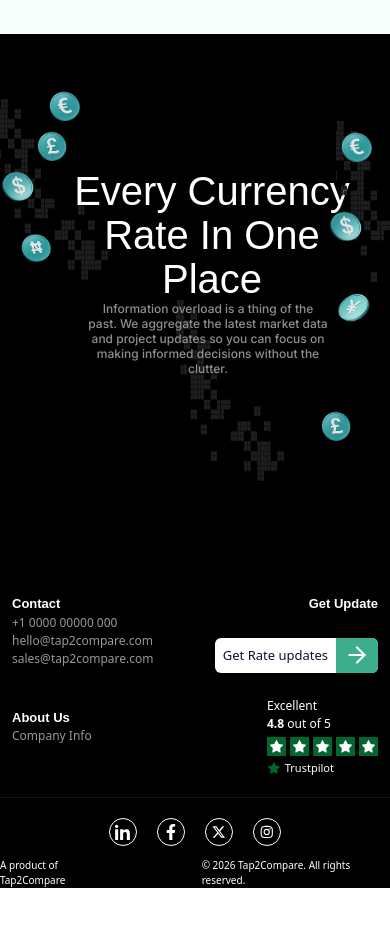
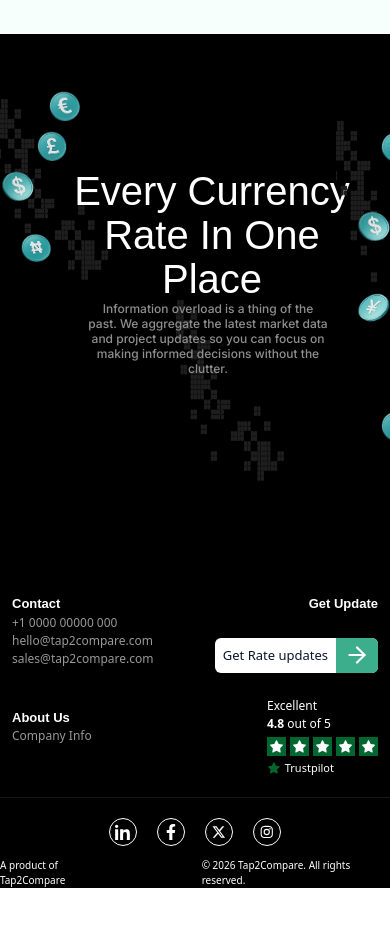
Before and after one commit to AbiolaDave/t2c, a Next.js app: page / in a window 390 px wide. Shown: the part 2260-3186 px from the top of the page. Built offline with nearby package versions, Linux system fonts and the light colour scheme; a web font is replaced by a local one.

Commit message:
second commit

```diff
--- a/src/components/Footer/MobileFooter.tsx
+++ b/src/components/Footer/MobileFooter.tsx
@@ -46,28 +46,28 @@ const UpperFooter = () => {
             alt="Euro Coin"
             width={100}
             height={100}
-            className="w-[40.04px] h-[35.78px] lg:w-23.25 lg:h-21.25 mt-20.25 absolute ml-80 lg:ml-250"
+            className="w-[40.04px] h-[35.78px] lg:w-23.25 lg:h-21.25 mt-20.25 absolute ml-90 lg:ml-250"
           />
           <Image
             src="/dollar.png"
             alt="Dollar Coin"
             width={100}
             height={100}
-            className="w-[40.04px] h-[35.78px] lg:w-23.25 lg:h-21.25 mt-40 lg:mt-70.25 absolute ml-78 lg:ml-300"
+            className="w-[40.04px] h-[35.78px] lg:w-23.25 lg:h-21.25 mt-40 lg:mt-70.25 absolute ml-85 lg:ml-300"
           />
           <Image
             src="/yen.png"
             alt="Yen Coin"
             width={100}
             height={100}
-            className="w-[40.04px] h-[35.78px] lg:w-23.25 lg:h-21.25 mt-60 lg:mt-110.25 absolute ml-80 lg:ml-280"
+            className="w-[40.04px] h-[35.78px] lg:w-23.25 lg:h-21.25 mt-60 lg:mt-110.25 absolute ml-85 lg:ml-280"
           />
           <Image
             src="/pound.png"
             alt="Pound Coin"
             width={100}
             height={100}
-            className="w-[40.04px] h-[35.78px] lg:w-23.25 lg:h-21.25 mt-90 lg:mt-160.25 absolute ml-75 lg:ml-240"
+            className="w-[40.04px] h-[35.78px] lg:w-23.25 lg:h-21.25 mt-90 lg:mt-160.25 absolute ml-90 lg:ml-240"
           />
         </div>
 
```
